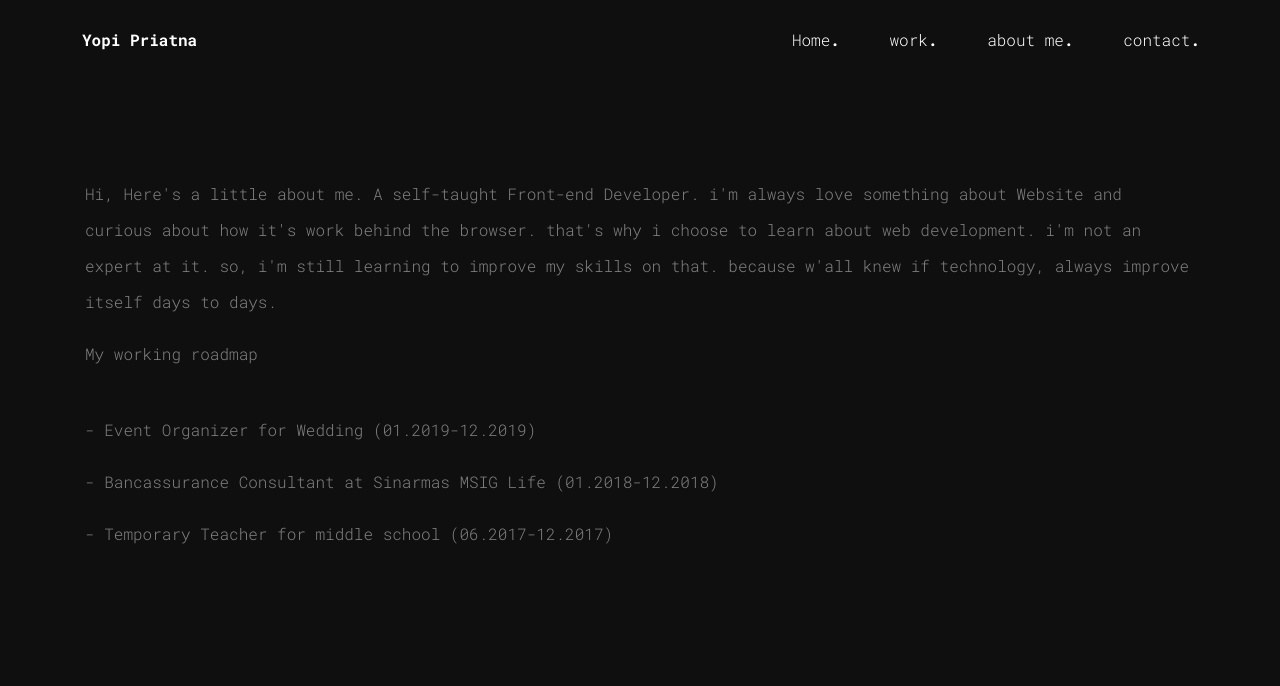
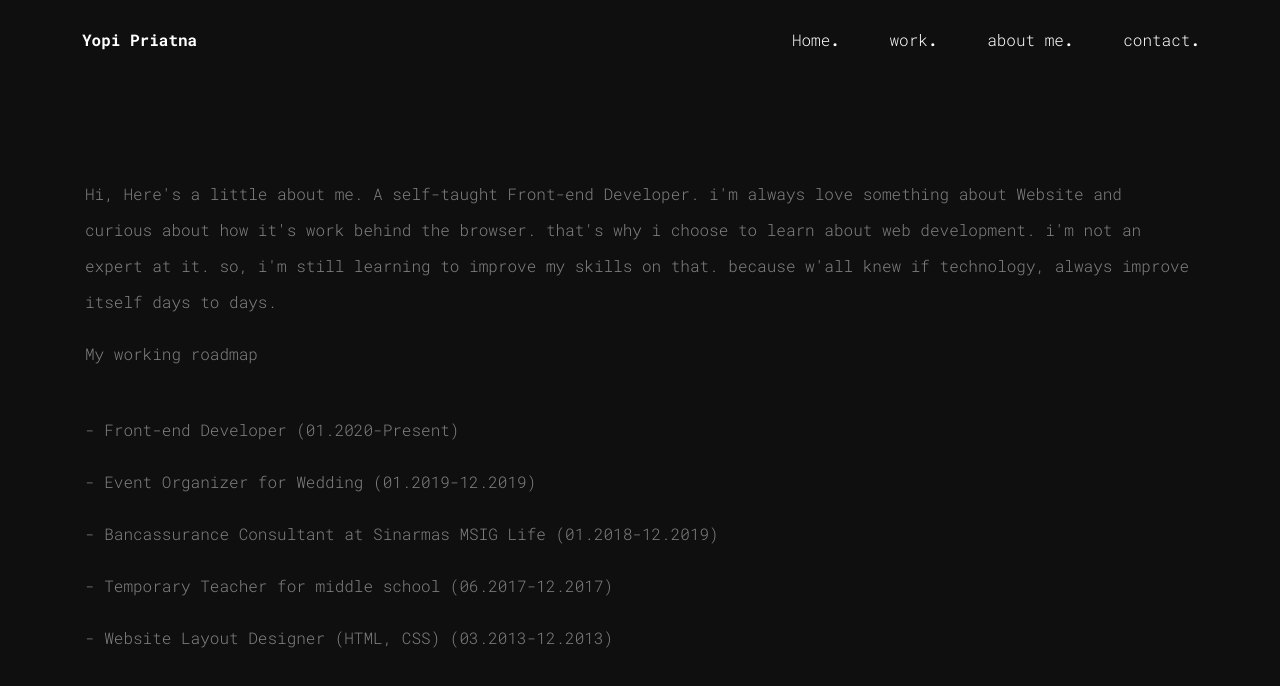
Before and after one commit to Yopipriatna/Yopipriatna.github.io, a plain HTML site: page about.html in a window 1280 px wide. Drawn offline with nearby package versions, Linux system fonts and the light colour scheme.

Commit message:
about.html
change about page

```diff
--- a/about.html
+++ b/about.html
@@ -76,9 +76,11 @@
 
                         <p class="wow fadeInUp">My working roadmap</p><br>
 
+                        <p class="wow fadeInUp">- Front-end Developer (01.2020-Present)</p>
                         <p class="wow fadeInUp">- Event Organizer for Wedding (01.2019-12.2019)</p>
-                        <p class="wow fadeInUp">- Bancassurance Consultant at Sinarmas MSIG Life (01.2018-12.2018)</p>
+                        <p class="wow fadeInUp">- Bancassurance Consultant at Sinarmas MSIG Life (01.2018-12.2019)</p>
                         <p class="wow fadeInUp">- Temporary Teacher for middle school (06.2017-12.2017)</p>
+                        <p class="wow fadeInUp">- Website Layout Designer (HTML, CSS) (03.2013-12.2013)</p>
                     </div>
                 </div>
             </div>
```
